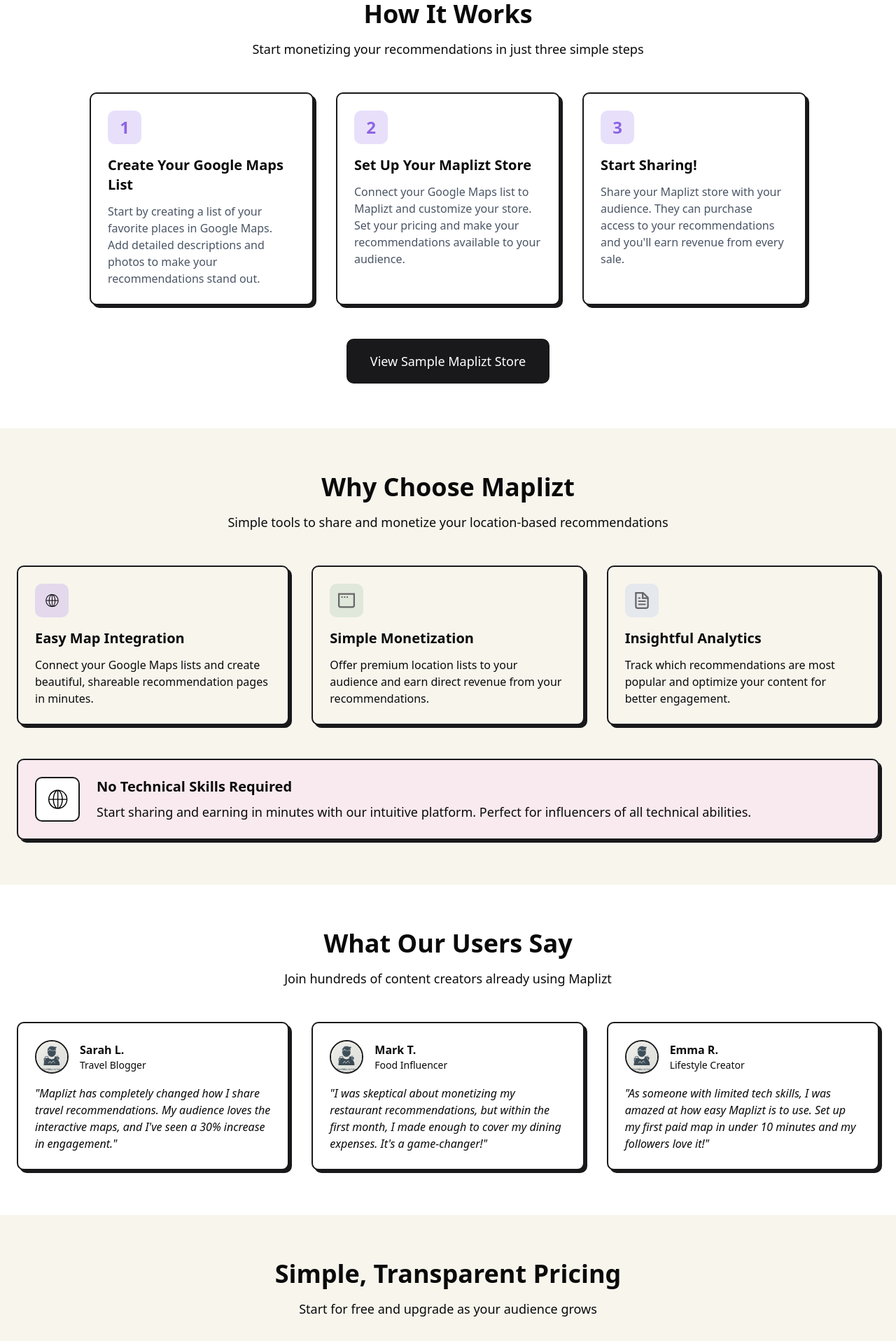
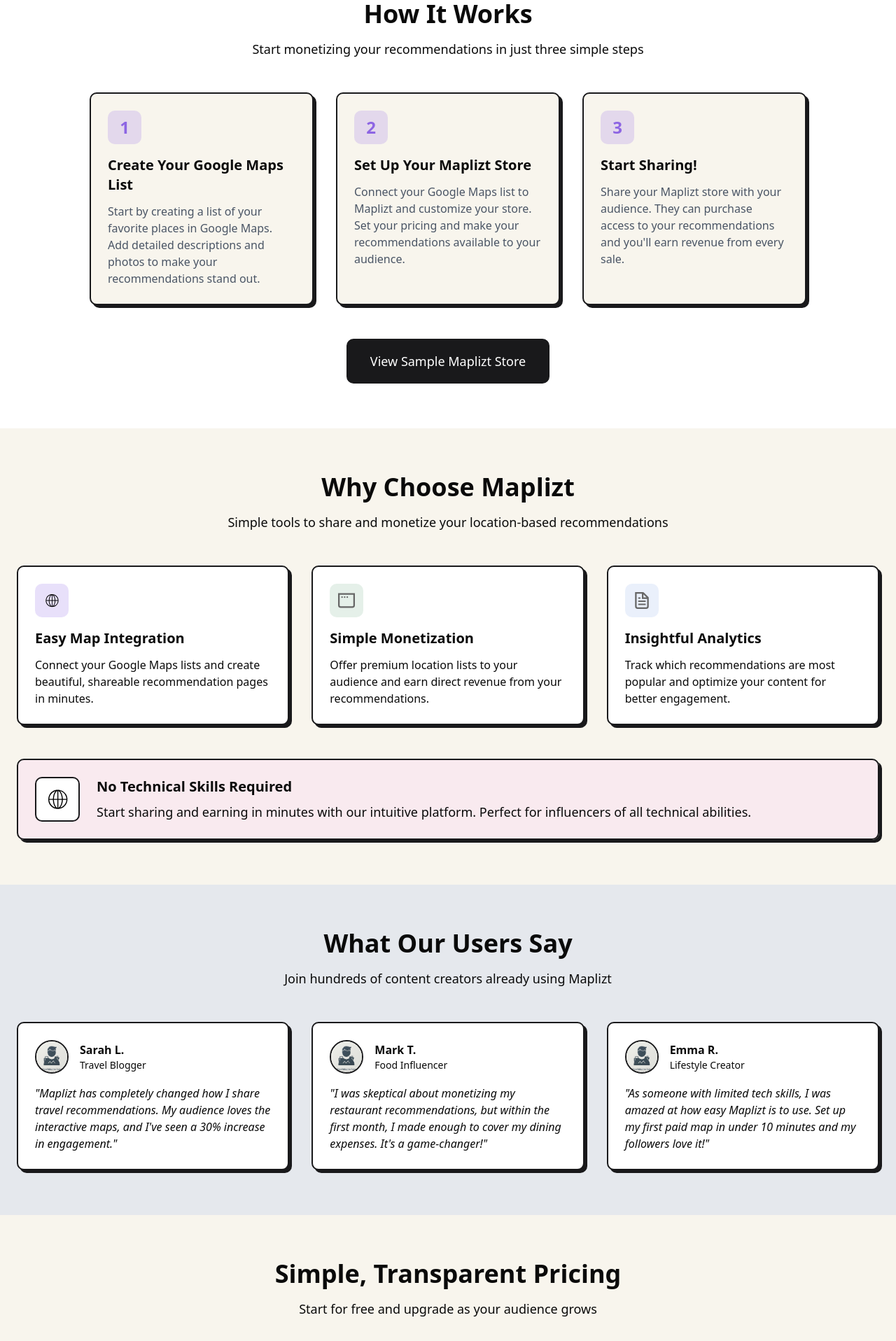
Before and after one commit to krzysiekprzekwas/maplizt, a Next.js app: page / in a window 1280 px wide. Shown: the part 740-2656 px from the top of the page at 70% size. Built offline with nearby package versions, Linux system fonts and the light colour scheme; no server answers.

Commit message:
Colours on landing

```diff
--- a/app/page.tsx
+++ b/app/page.tsx
@@ -61,7 +61,7 @@
 
           <div className="grid grid-cols-1 md:grid-cols-3 gap-8 max-w-5xl mx-auto">
             {/* Step 1 */}
-            <div className="bg-white p-6 rounded-lg border-2 border-[#19191b] brutal-shadow-all">
+            <div className="bg-[#f8f5ed] p-6 rounded-lg border-2 border-[#19191b] brutal-shadow-all">
               <div className="w-12 h-12 bg-[#8d65e3]/20 rounded-lg flex items-center justify-center mb-4">
                 <span className="text-2xl font-bold text-[#8d65e3]">1</span>
               </div>
@@ -70,7 +70,7 @@
             </div>
 
             {/* Step 2 */}
-            <div className="bg-white p-6 rounded-lg border-2 border-[#19191b] brutal-shadow-all">
+            <div className="bg-[#f8f5ed] p-6 rounded-lg border-2 border-[#19191b] brutal-shadow-all">
               <div className="w-12 h-12 bg-[#8d65e3]/20 rounded-lg flex items-center justify-center mb-4">
                 <span className="text-2xl font-bold text-[#8d65e3]">2</span>
               </div>
@@ -79,7 +79,7 @@
             </div>
 
             {/* Step 3 */}
-            <div className="bg-white p-6 rounded-lg border-2 border-[#19191b] brutal-shadow-all">
+            <div className="bg-[#f8f5ed] p-6 rounded-lg border-2 border-[#19191b] brutal-shadow-all">
               <div className="w-12 h-12 bg-[#8d65e3]/20 rounded-lg flex items-center justify-center mb-4">
                 <span className="text-2xl font-bold text-[#8d65e3]">3</span>
               </div>
@@ -109,7 +109,7 @@
 
           <div className="grid grid-cols-1 md:grid-cols-2 lg:grid-cols-3 gap-8">
             {/* Feature 1 */}
-            <div className="bg-[#f8f5ed] p-6 rounded-lg border-2 border-[#19191b] brutal-shadow-all">
+            <div className="bg-white p-6 rounded-lg border-2 border-[#19191b] brutal-shadow-all">
               <div className="w-12 h-12 bg-[#8d65e3]/20 rounded-lg flex items-center justify-center mb-4">
                 <Image src="/maplizt-logo-icon.svg" alt="Map Feature" width={24} height={24} />
               </div>
@@ -118,7 +118,7 @@
             </div>
 
             {/* Feature 2 */}
-            <div className="bg-[#f8f5ed] p-6 rounded-lg border-2 border-[#19191b] brutal-shadow-all">
+            <div className="bg-white p-6 rounded-lg border-2 border-[#19191b] brutal-shadow-all">
               <div className="w-12 h-12 bg-[#7db48f]/20 rounded-lg flex items-center justify-center mb-4">
                 <Image src="/window.svg" alt="Monetize Feature" width={24} height={24} />
               </div>
@@ -127,7 +127,7 @@
             </div>
 
             {/* Feature 3 */}
-            <div className="bg-[#f8f5ed] p-6 rounded-lg border-2 border-[#19191b] brutal-shadow-all">
+            <div className="bg-white p-6 rounded-lg border-2 border-[#19191b] brutal-shadow-all">
               <div className="w-12 h-12 bg-[#97b5ec]/20 rounded-lg flex items-center justify-center mb-4">
                 <Image src="/file.svg" alt="Analytics Feature" width={24} height={24} />
               </div>
@@ -150,7 +150,7 @@
       </section>
 
       {/* Testimonials Section */}
-      <section id="testimonials" className="py-16 bg-white">
+      <section id="testimonials" className="py-16 bg-[#97b5ec]/20">
         <div className="container mx-auto px-4 md:px-6">
           <div className="text-center mb-12">
             <h2 className="text-3xl md:text-4xl font-bold mb-4">What Our Users Say</h2>
@@ -213,7 +213,7 @@
 
           <div className="grid grid-cols-1 md:grid-cols-2 gap-8 max-w-4xl mx-auto">
             {/* Free Plan */}
-            <div className="bg-[#f8f5ed] p-8 rounded-lg border-2 border-[#19191b] brutal-shadow-all">
+            <div className="bg-white p-8 rounded-lg border-2 border-[#19191b] brutal-shadow-all">
               <h3 className="text-2xl font-bold mb-2">Free</h3>
               <p className="text-lg mb-6">Perfect for getting started</p>
               <p className="text-4xl font-bold mb-6">$0<span className="text-lg font-normal">/month</span></p>
@@ -253,7 +253,7 @@
 
               <Link
                 href="/auth/sign-up"
-                className="block w-full bg-white text-center py-3 rounded-lg border-2 border-[#19191b] font-medium hover:bg-[#f8f5ed] transition"
+                className="block w-full bg-white text-center py-3 rounded-lg border-2 border-[#19191b] font-medium hover:bg-[#8d65e3]/10 transition"
               >
                 Get Started
               </Link>
```
